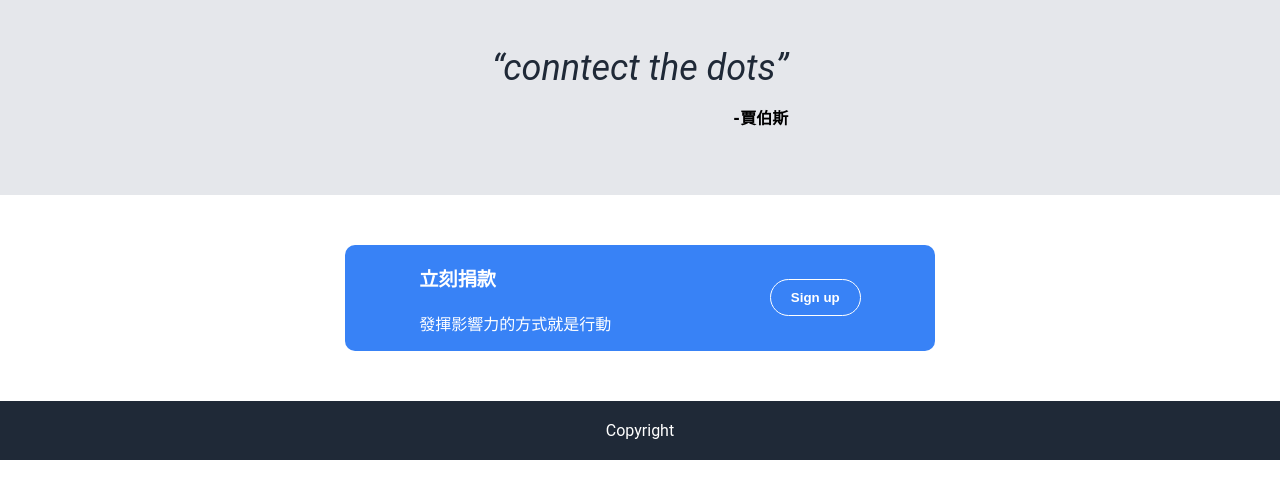
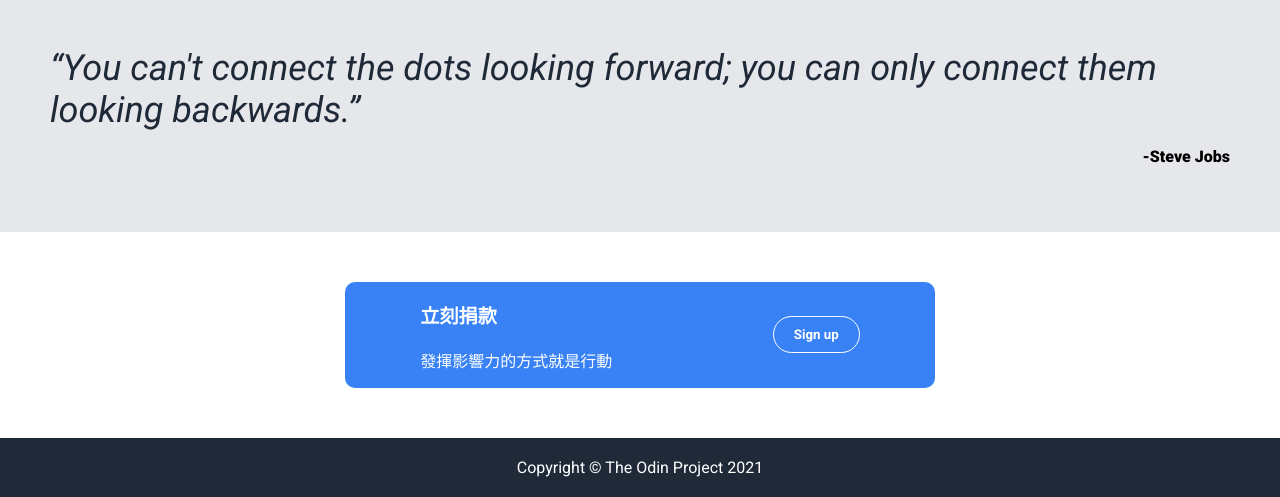
Before and after one commit to JHIH-LEI/theodinproject-landing-page, a plain HTML site: page index.html in a window 1280 px wide. Shown: the part 806-1303 px from the top of the page. Before the commit the page ends 1266 px from the top, so only its background shows below. Drawn offline with Linux system fonts and the light colour scheme.

Commit message:
style: update font family to Roboto and adjust content text

```diff
--- a/index.html
+++ b/index.html
@@ -2,6 +2,12 @@
 <html lang="en">
   <head>
     <meta charset="UTF-8" />
+    <link rel="preconnect" href="https://fonts.googleapis.com" />
+    <link rel="preconnect" href="https://fonts.gstatic.com" crossorigin />
+    <link
+      href="https://fonts.googleapis.com/css2?family=Roboto:ital,wght@0,100;0,300;0,400;0,500;0,700;0,900;1,100;1,300;1,400;1,500;1,700;1,900&display=swap"
+      rel="stylesheet"
+    />
     <link rel="stylesheet" href="style.css" />
     <meta name="viewport" content="width=device-width, initial-scale=1.0" />
     <title>Landing page</title>
@@ -75,8 +81,11 @@
 
       <div class="quote-container">
         <div class="quote-item">
-          <q class="quote">conntect the dots</q>
-          <p class="quote-author">-賈伯斯</p>
+          <q class="quote"
+            >You can't connect the dots looking forward; you can only connect
+            them looking backwards.</q
+          >
+          <p class="quote-author">-Steve Jobs</p>
         </div>
       </div>
 
@@ -90,6 +99,6 @@
         </div>
       </div>
     </div>
-    <div class="footer">Copyright</div>
+    <div class="footer">Copyright &copy The Odin Project 2021</div>
   </body>
 </html>
--- a/style.css
+++ b/style.css
@@ -5,11 +5,13 @@
 
 * {
   box-sizing: border-box;
+  font-family: "Roboto", sans-serif;
 }
+
 body {
   display: flex;
   flex-direction: column;
-  font-family: "Roboto";
+
   height: 100vh;
   margin: 0;
 }
```
